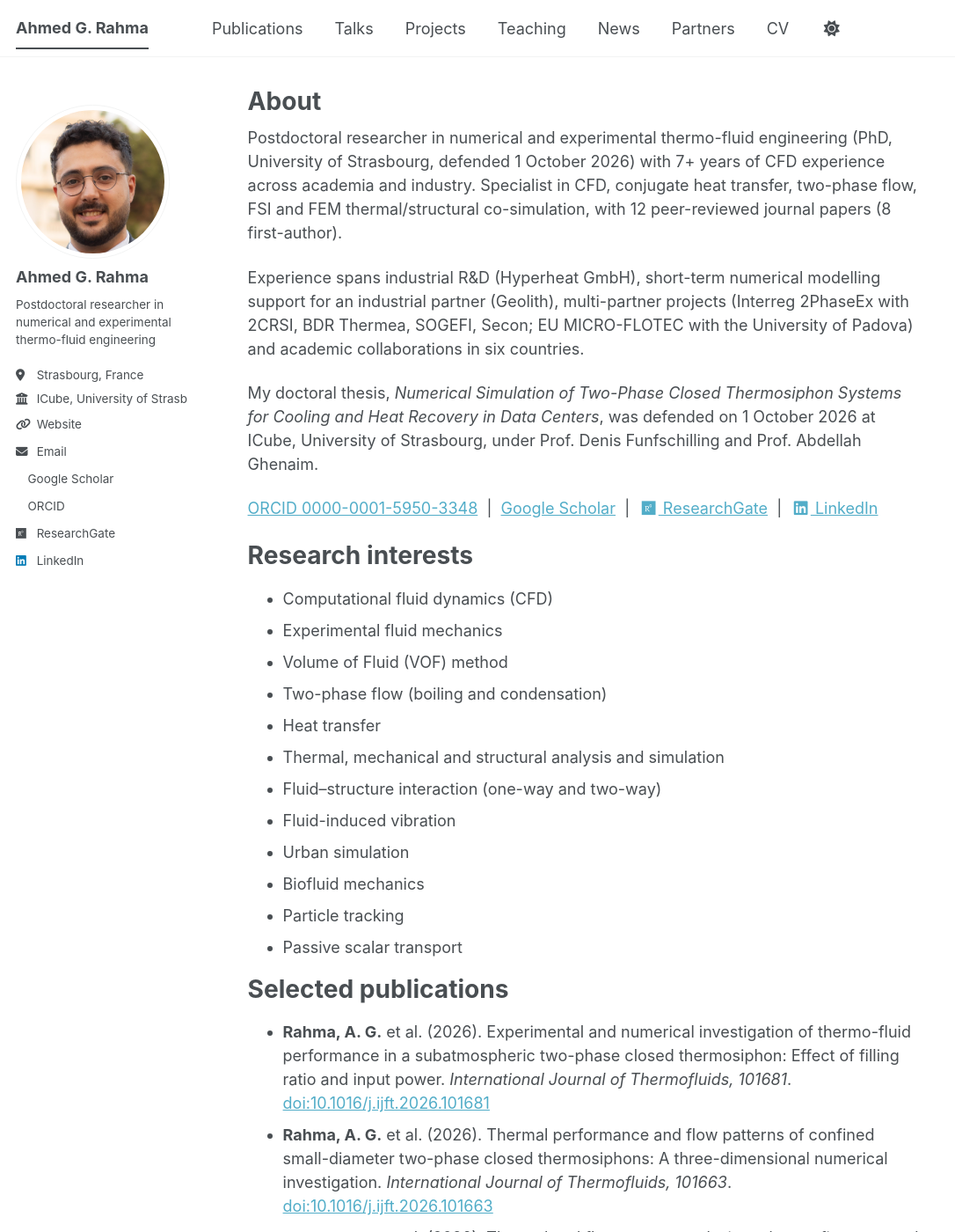
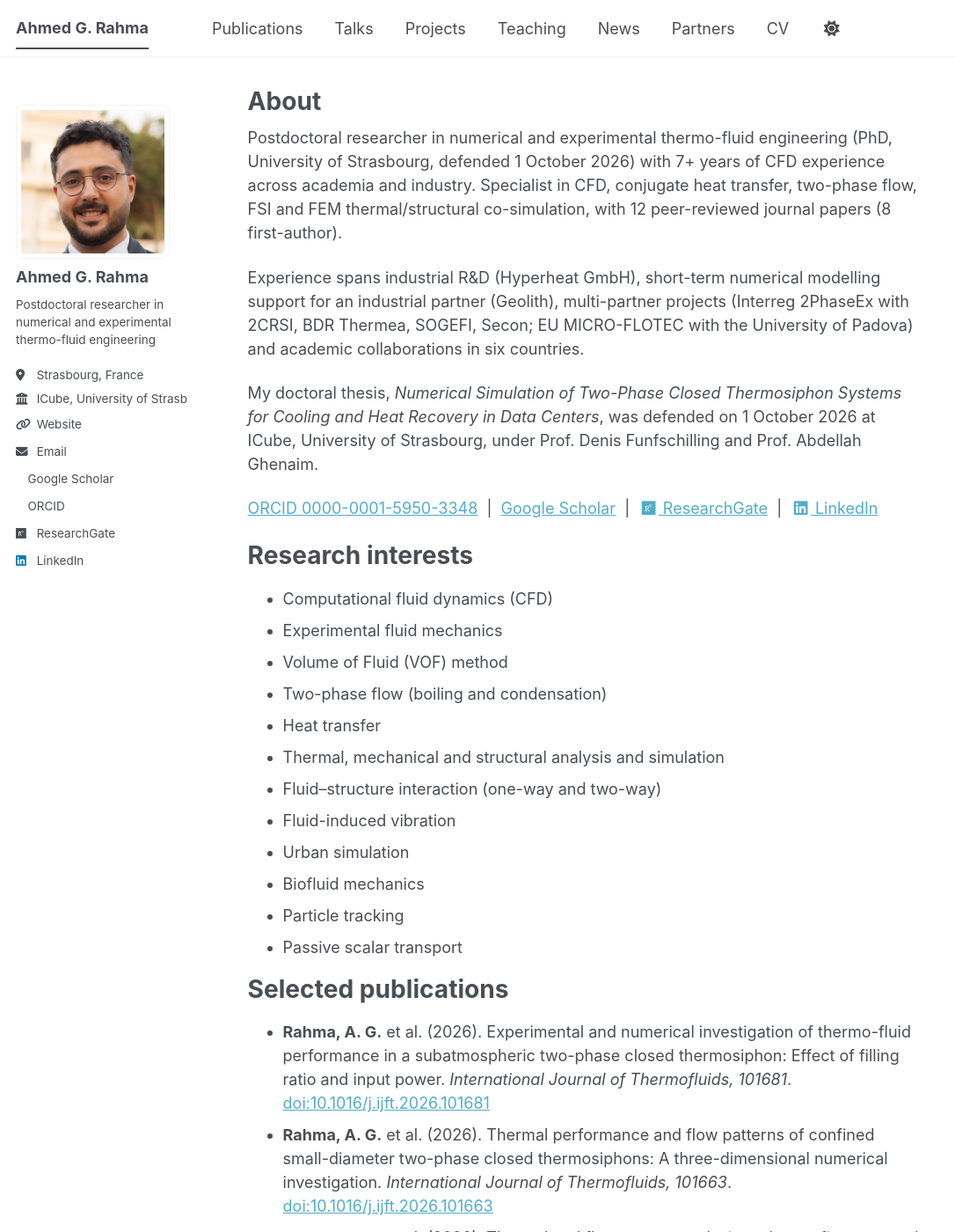
Before and after one commit to Ahmed-G-Rahma/Ahmed-G-Rahma.github.io, a Jekyll site: the page built from _pages/about.md, in a window 1280 px wide and 1400 px high. Shown: the whole window at 88% size, without its empty margins (0-1086 px from the left). Built offline with Jekyll 4.4.1, drawn with Linux system fonts in a browser that asks for light colours; a script bundle is joined from its source files by our own code; a style sheet for code colours, icons or effects is not loaded.

Commit message:
Update _sidebar.scss

```diff
--- a/_sass/layout/_sidebar.scss
+++ b/_sass/layout/_sidebar.scss
@@ -157,7 +157,11 @@
 
   img {
     max-width: 175px;
-    border-radius: 50%;
+    width: 100%;
+    aspect-ratio: 1 / 1;
+    object-fit: cover;
+    object-position: center 20%;
+    border-radius: 8px;
 
     @include breakpoint($large) {
       padding: 5px;
```
